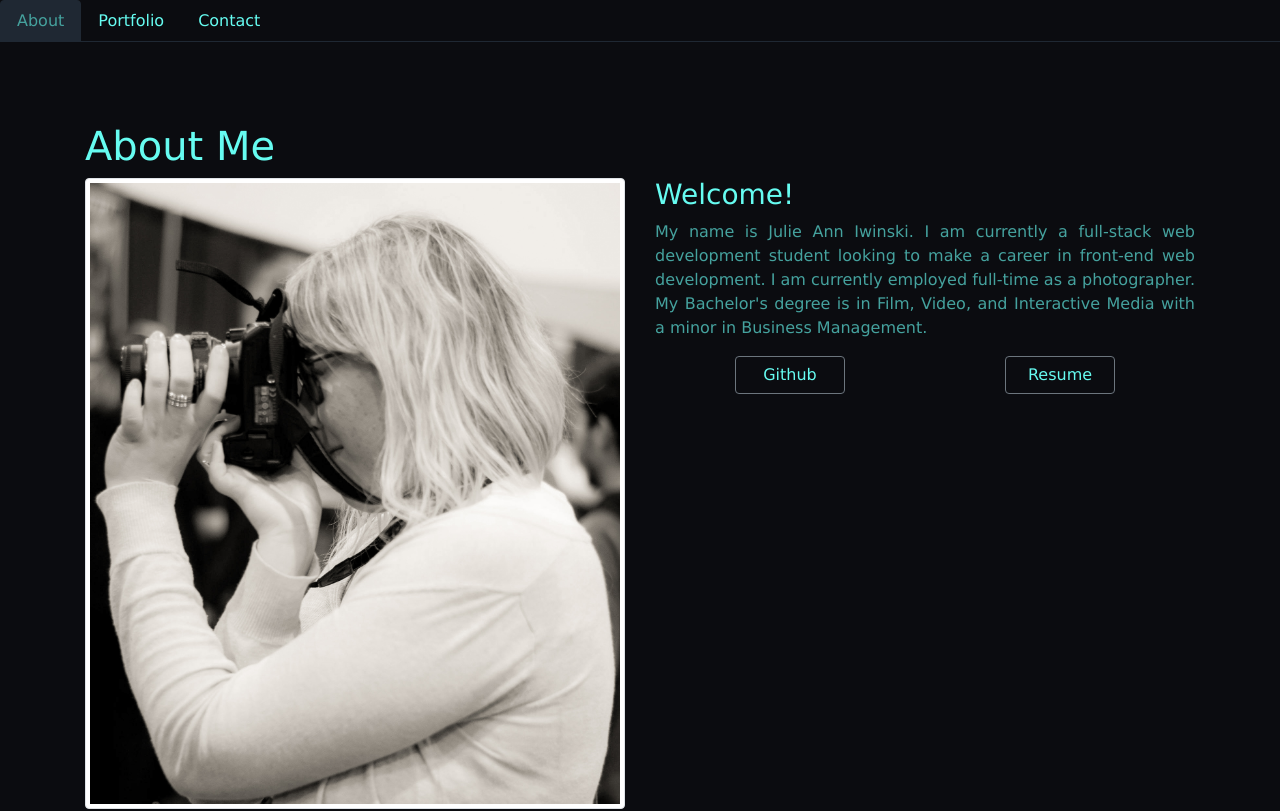
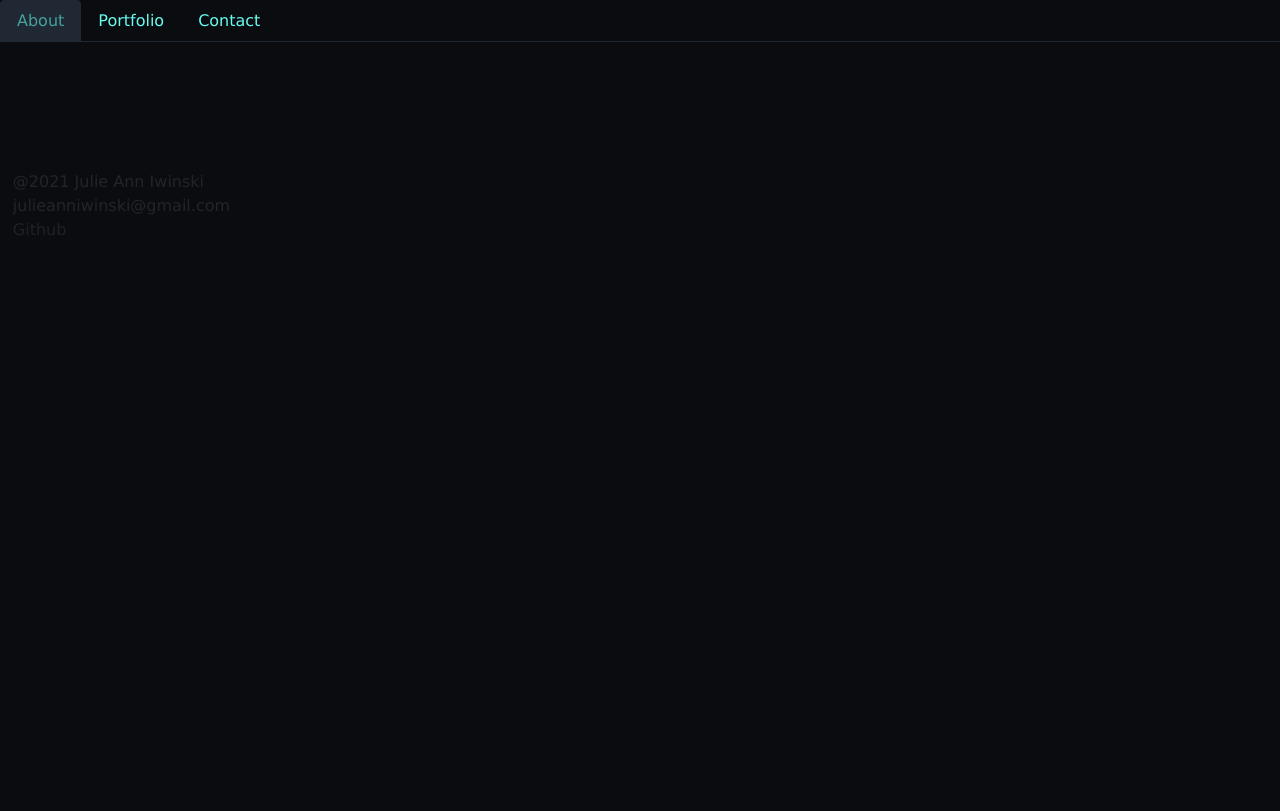
Before and after one commit to JulieAnnI/my-portfolio, a React (Create React App) app: page / in a window 1280 px wide. Shown: the top 811 px of the page. Built offline with nearby package versions, Linux system fonts and the light colour scheme.

Commit message:
Fixing bug

```diff
--- a/src/App.js
+++ b/src/App.js
@@ -11,8 +11,8 @@
     <Router>
       <div>
         <NavTabs />
-        <Route exact path="/" component={About} />
-        <Route exact path="/my-portfolio" component={About} />
+        {/* <Route exact path="/" component={About} />
+        <Route exact path="/my-portfolio" component={About} /> */}
         <Route exact path="/my-portfolio/" component={About} />
         <Route exact path="/portfolio" component={Portfolio} />
         <Route exact path = "/contact" component={Contact} />
```
